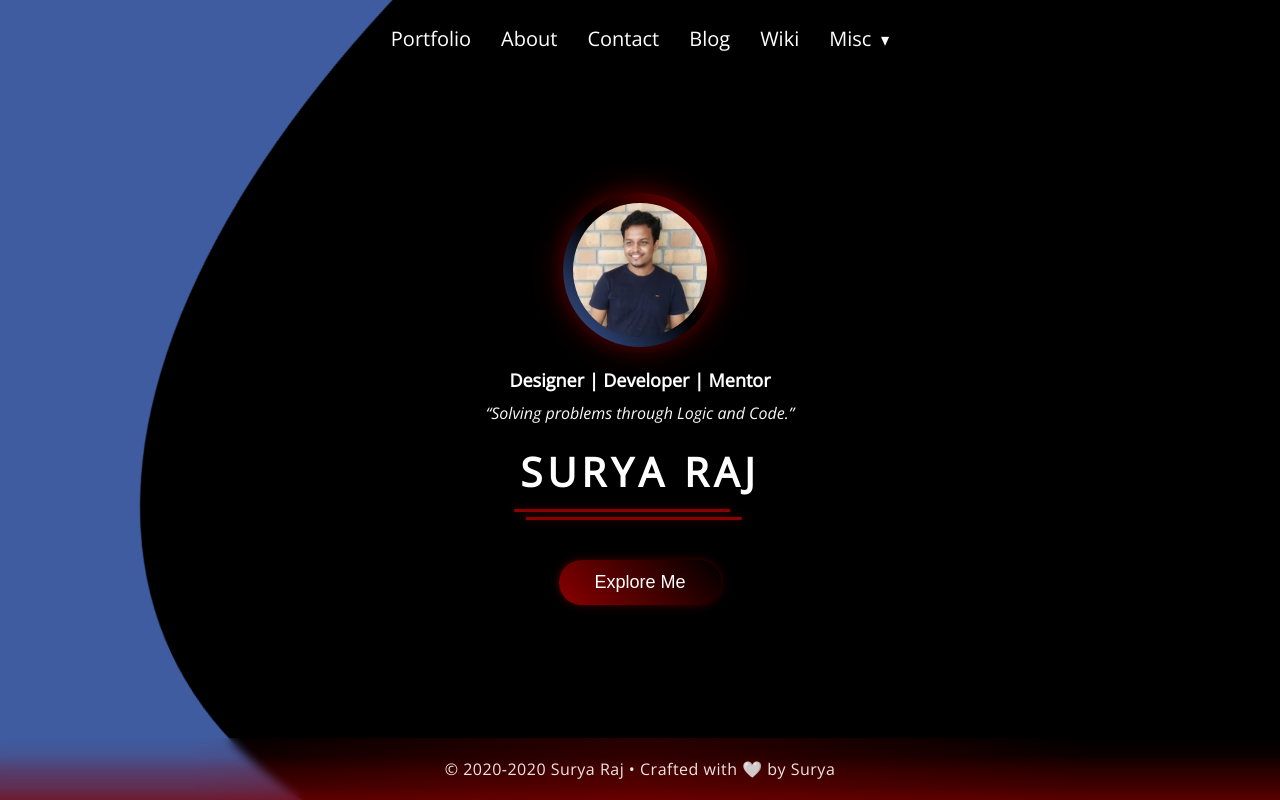
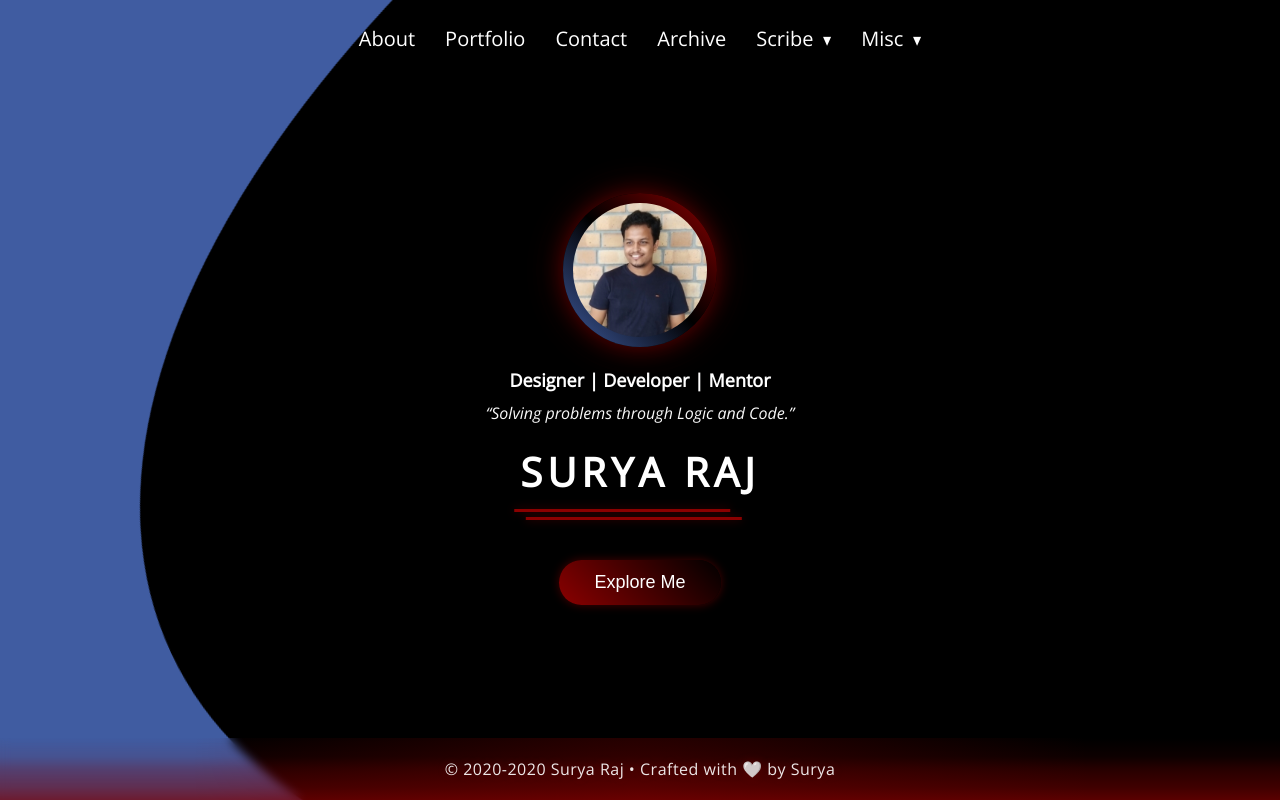
Before and after one commit to suryakantamangaraj/suryakantamangaraj.github.io, an Angular app: page / in a window 1280 px wide. Built offline with nearby package versions, Linux system fonts and the light colour scheme.

Commit message:
feat: reorganize navigation structure - Added Scribe dropdown menu - Moved Blog and Wiki under Scribe - Added Archive as external link - Updated header component structure

```diff
--- a/src/app/layout/header/header.component.html
+++ b/src/app/layout/header/header.component.html
@@ -10,6 +10,18 @@
          target="_blank"
          class="nav-item">{{item.name}}</a>
     </ng-container>
+
+    <!-- Scribe Dropdown -->
+    <div class="dropdown">
+      <a class="nav-item dropbtn">Scribe</a>
+      <div class="dropdown-content">
+        <a *ngFor="let item of scribeItems"
+           [href]="item.path"
+           target="_blank">{{item.name}}</a>
+      </div>
+    </div>
+
+    <!-- Misc Dropdown -->
     <div class="dropdown">
       <a class="nav-item dropbtn">Misc</a>
       <div class="dropdown-content">
--- a/src/app/layout/header/header.component.ts
+++ b/src/app/layout/header/header.component.ts
@@ -8,11 +8,15 @@ import { Router } from '@angular/router';
 })
 export class HeaderComponent {
   navItems = [
+    { path: '/about', name: 'About', external: false },
     { path: '/portfolio', name: 'Portfolio', external: false },
-    { path: '/about', name: 'About', external: false },
     { path: '/contact', name: 'Contact', external: false },
-    { path: 'https://blog.suryaraj.me', name: 'Blog', external: true },
-    { path: 'https://wiki.suryaraj.me', name: 'Wiki', external: true }
+    { path: '/archive', name: 'Archive', external: false }
+  ];
+
+  scribeItems = [
+    { path: 'https://blog.suryaraj.me', name: 'Blog' },
+    { path: 'https://wiki.suryaraj.me', name: 'Wiki' }
   ];
 
   miscItems = [
```
Lines whose indentation alone changed are shown as unchanged.
